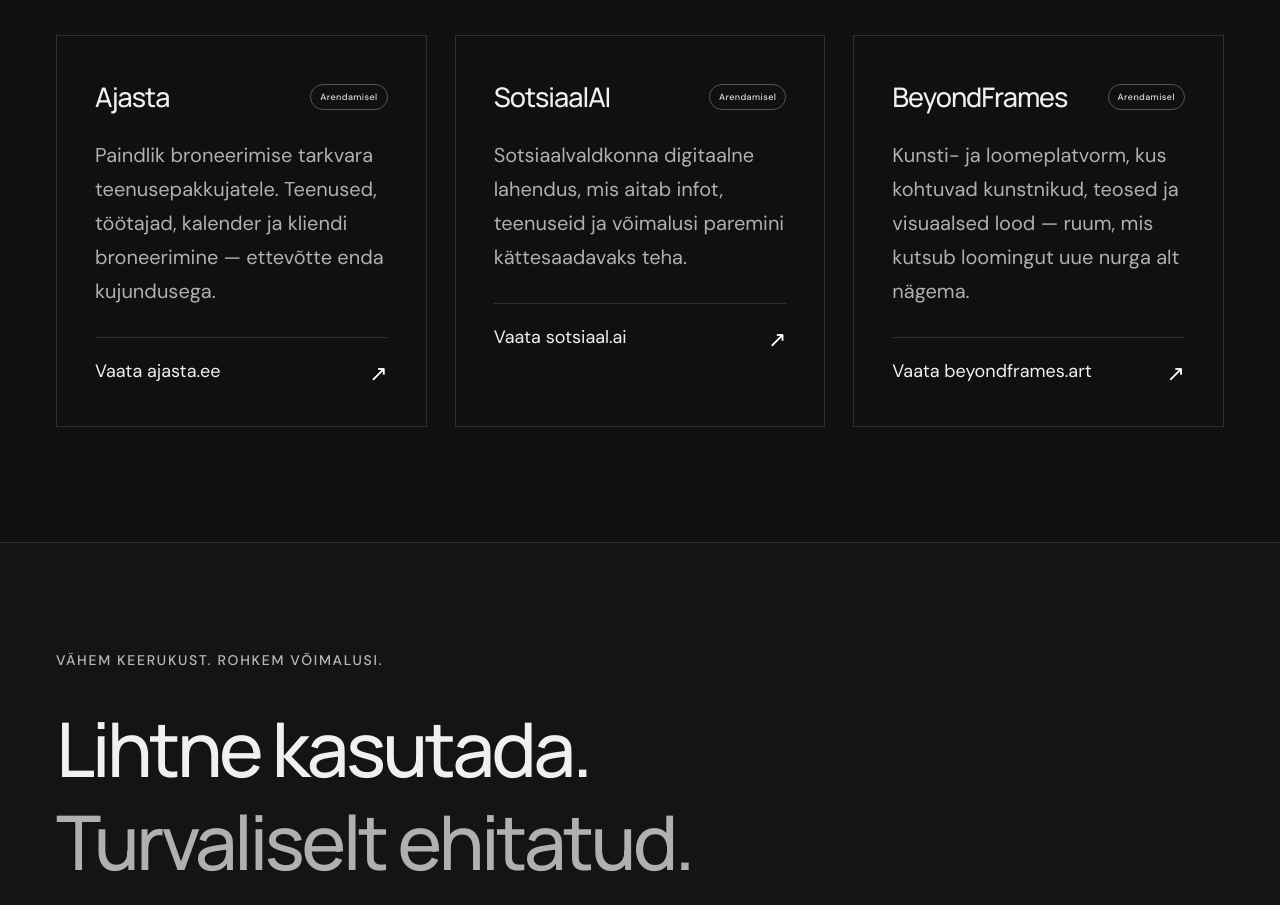
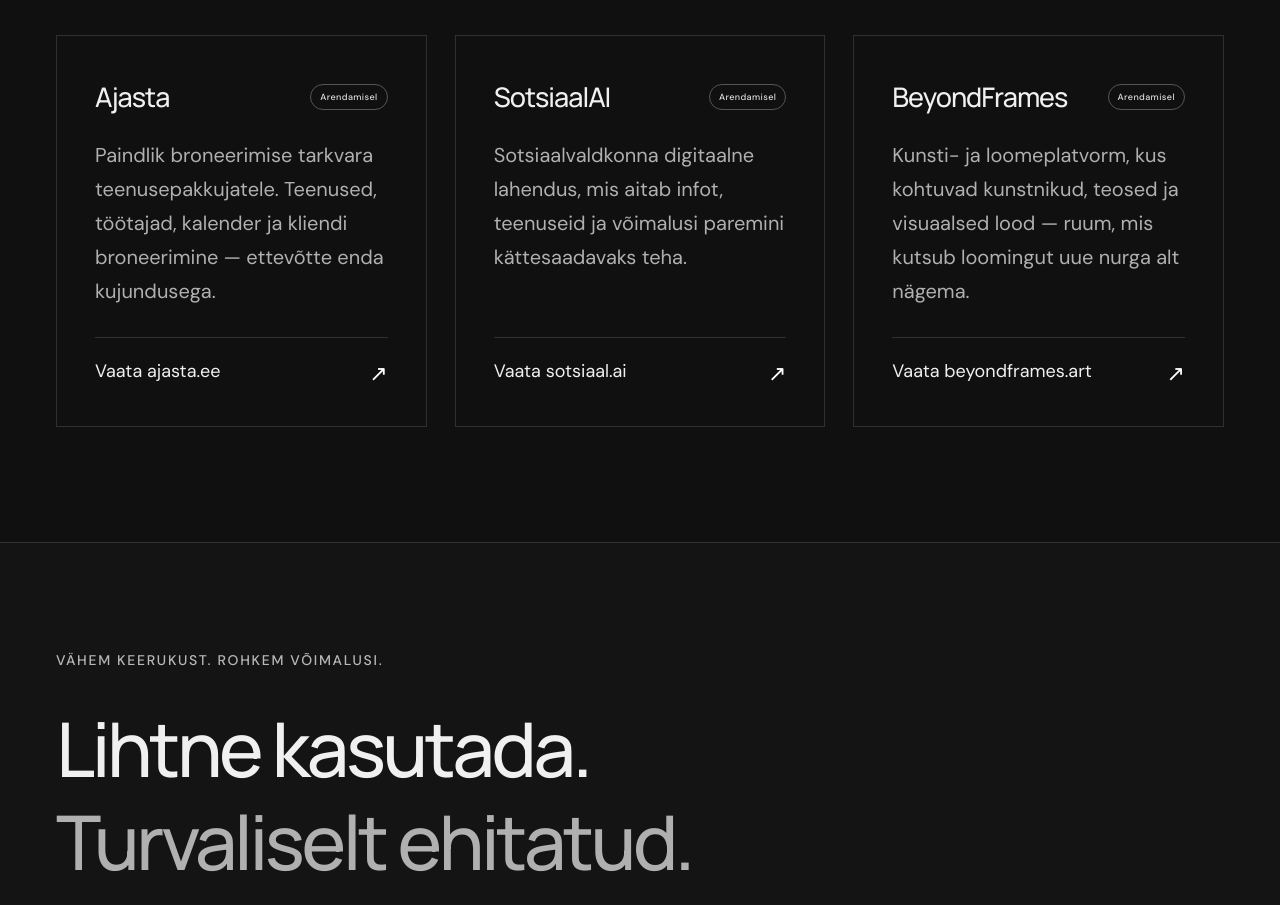
Before and after one commit to LauRRaud/Kyberloome, a Next.js app: page / in a window 1280 px wide. Shown: the part 2240-3145 px from the top of the page. Built offline with nearby package versions, Linux system fonts and the light colour scheme.

Commit message:
Align product links

```diff
--- a/app/globals.css
+++ b/app/globals.css
@@ -66,3 +66,5 @@
 .service h3{display:flex;align-items:baseline;justify-content:center;gap:10px}
 .service-index{font-family:var(--font);font-size:12px;font-weight:500;letter-spacing:1.2px;color:#8c8c8c}
 @media (max-width:760px){.service h3{gap:8px}.service-index{font-size:10px}}
+
+.product-body p{flex:1}
```
